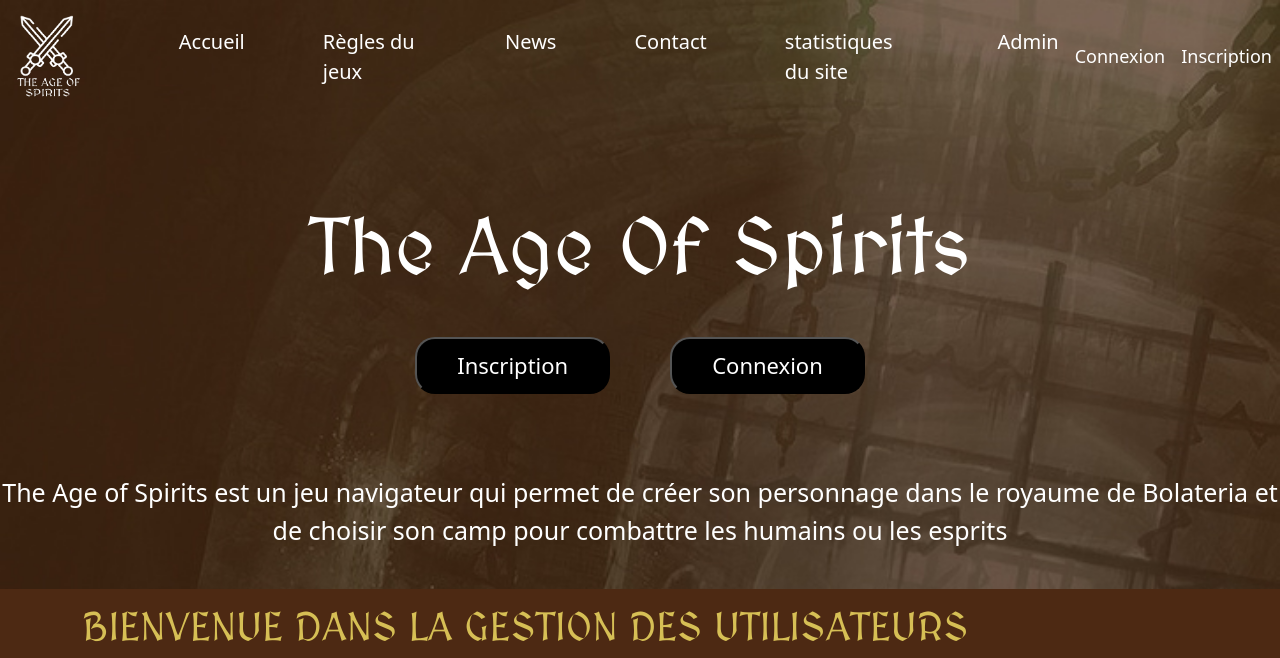
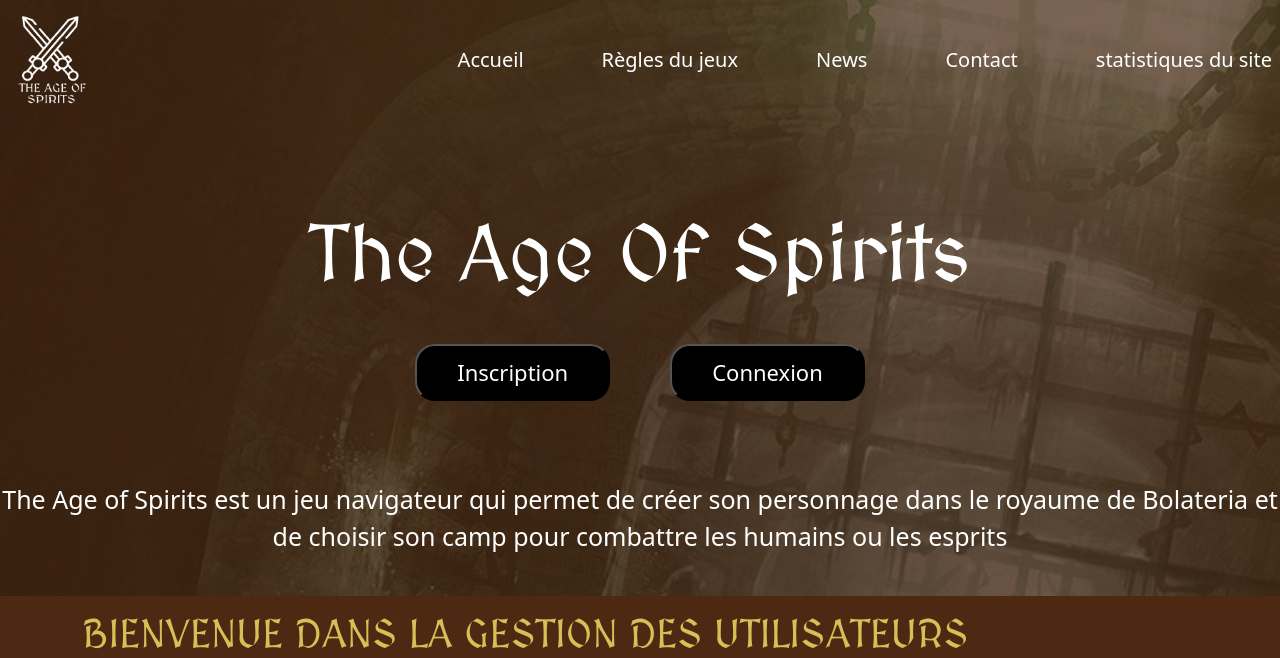
Before and after one commit to mathopex/TheAgeOfSpirits, a Symfony app: template templates/admin/user/index.html.twig in a window 1280 px wide. Shown: the top 658 px of the page. Run offline with Twig, Linux system fonts and the light colour scheme; the template is opened without the code that fills it, so the values that code supplies are empty; some libraries are stand-ins or nearby versions.

Commit message:
changement header

```diff
--- a/src/Controller/SecurityController.php
+++ b/src/Controller/SecurityController.php
@@ -35,7 +35,7 @@ class SecurityController extends AbstractController
         if ($this->isGranted('ROLE_ADMIN')) {
             return $this->redirectToRoute('admin_dashboard');
         } elseif ($this->isGranted('ROLE_USER')) {
-            return $this->redirectToRoute('user_dashboard');
+            return $this->redirectToRoute('membre');
         } else {
             return $this->redirectToRoute('home');
         }
--- a/src/Controller/User/DashboardController.php
+++ b/src/Controller/User/DashboardController.php
@@ -9,11 +9,9 @@ use Symfony\Component\Routing\Annotation\Route;
 #[Route('/m')]
 class DashboardController extends AbstractController
 {
-    #[Route('/user/dashboard', name: 'user_dashboard')]
+    #[Route('/membre', name: 'membre')]
     public function index(): Response
     {
-        return $this->render('user/dashboard/index.html.twig', [
-            'controller_name' => 'DashboardController',
-        ]);
+        return $this->render('user/membre/index.html.twig');
     }
 }
--- a/templates/partials/_header.html.twig
+++ b/templates/partials/_header.html.twig
@@ -36,23 +36,22 @@
                 <a class="nav-item nav-link" href="{{ path('news') }}">News</a>
                 <a class="nav-item nav-link" href="{{ path('contact') }}">Contact</a>
                 <a class="nav-item nav-link" href="#">statistiques du site</a>
+                {% if is_granted('ROLE_ADMIN') %}
                 <a class="nav-item nav-link" href="{{ path('admin_dashboard') }}">Admin</a>
+                {% endif %}
+                {% if is_granted('ROLE_USER') %}
+                    <a class="nav-item nav-link" href="{{ path('membre') }}">Membre</a>
+				{% endif %}
             </div>
         </div>
         {% if app.user %}
 			<li class="nav-item dropdown" id="btn-deconnexion">
-
 				<ul class="dropdown-menu" aria-labelledby="navbarDropdown">
-					{% if is_granted('ROLE_ADMIN') %}
                         <li><a class="dropdown-item" href="{{ path('user_gestion') }}">Gestion des utilisateurs</a></li>
                         <li><a class="dropdown-item" href="#">Gestion du chat</a></li>
 						<li><a class="dropdown-item" href="{{ path('contact_gestion') }}">Gestion des contacts</a></li>
-					{% else %}
 					{# liens pour les pages ROLE_USER #}
-						<li><a class="dropdown-item" href="{{ path('user_dashboard') }}">Espace membres</a></li>
-					{% endif %}
 					<li><hr class="dropdown-divider"></li>
-					<li><a class="dropdown-item" href="{{ path('admin_redirect') }}">Accéder à mon espace</a></li>
 				</ul>
 			</li>
 		{% endif %}
@@ -62,24 +61,23 @@
                         <a class="nav-link" href="{{ path('app_logout') }}" id="btn-nav-deconnexion">Deconnexion</a>
                     </li>
                     {% else %}
-                    <li class="nav-item">
-                        <a class="nav-link" href="{{ path('app_login') }}" id="btn-nav-connexion">Connexion</a>
-                    </li>
-                    <li class="nav-item">
-                        <a class="nav-link" href="{{ path('registration') }}" id="btn-nav-inscription">Inscription</a>
-                    </li>
                 {% endif %}
             </ul>
     </nav>
 
     <h1 id="h1" style="font-family: 'MedievalSharp', cursive;">The Age Of Spirits</h1>
     <div id="subHead">
+        {% if app.user %}
+
+        {% else %}
+
         <div id="btn-headG">
                 <button id="btn-header-inscription" type="button"><a href="{{ path('registration') }}">Inscription</a></button>
         </div>
         <div id="btn-headD">
                 <button id="btn-header-connexion" type="button"><a href="{{ path('app_login') }}">Connexion</a></button>
          </div>
+        {% endif %}
     </div>
     <p id="speach">The Age of Spirits est un jeu navigateur qui permet de créer son personnage dans le royaume de Bolateria et de choisir son camp pour combattre les humains ou les esprits</p>
 </header>
```
Also changed, not shown: templates/user/membre/index.html.twig (renamed from templates/user/dashboard/index.html.twig).
